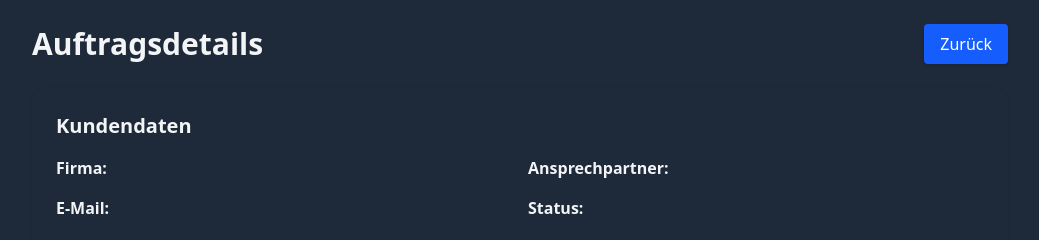
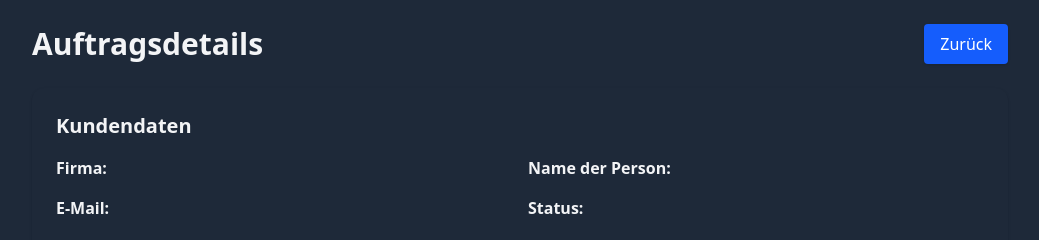
Before and after one commit to jonas8900/wolfdruck-website-abfrage, a Next.js app: page /orders/1 in a window 1280 px wide. Shown: the top 240 px of the page, without its empty margins (120-1159 px from the left). Built offline with nearby package versions, Linux system fonts and the light colour scheme; no server answers.

Commit message:
repair error messages

```diff
--- a/components/form/website-form.js
+++ b/components/form/website-form.js
@@ -135,6 +135,7 @@ export default function WebsiteForm() {
         message: "Bitte wähle mindestens eine Seite aus.",
         timestamp: Date.now(),
       });
+      setIsSubmitting(false);
       return;
     }
 
--- a/pages/orders/[orderId].js
+++ b/pages/orders/[orderId].js
@@ -43,7 +43,7 @@ export default function OrderDetails() {
                 <h2 className="text-xl font-semibold mb-4">Kundendaten</h2>
                 <div className="grid grid-cols-1 md:grid-cols-2 gap-4 text-base">
                     <p><span className="font-medium font-semibold">Firma:</span> {data.company}</p>
-                    <p><span className="font-medium font-semibold">Ansprechpartner:</span> {data.contactperson}</p>
+                    <p><span className="font-medium font-semibold">Name der Person:</span> {data.contactperson}</p>
                     <p><span className="font-medium font-semibold">E-Mail:</span> {data.email}</p>
                     <p><span className="font-medium font-semibold">Status:</span> {data.status}</p>
                     <p><span className="font-medium font-semibold">Erstellt am:</span> {new Date(data.createdAt).toLocaleDateString()}</p>
```
